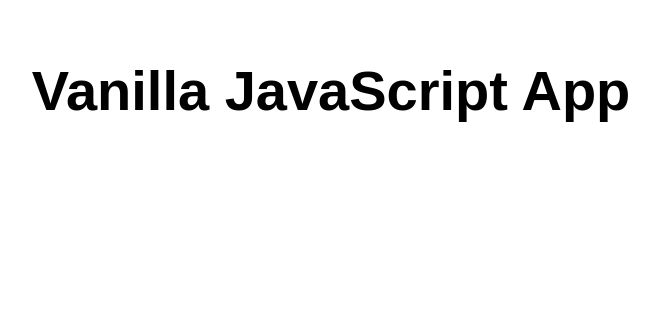
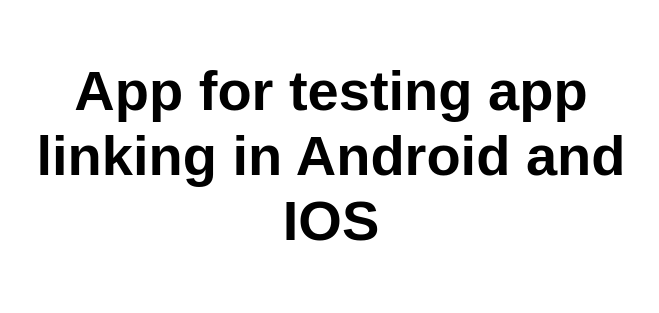
Before and after one commit to Brivy/AppLinkTest, a website: page src/index.html in a window 1280 px wide. Shown: the whole page, without its empty margins (309-968 px from the left). Drawn offline with Linux system fonts and the light colour scheme.

Commit message:
Change homepage text

```diff
--- a/src/index.html
+++ b/src/index.html
@@ -5,12 +5,12 @@
   <meta charset="UTF-8">
   <meta name="viewport" content="width=device-width, initial-scale=1.0">
   <link rel="stylesheet" href="styles.css">
-  <title>Vanilla JavaScript App</title>
+  <title>AppLinkTest</title>
 </head>
 
 <body>
   <main>
-    <h1>Vanilla JavaScript App</h1>
+    <h1>App for testing app linking in Android and IOS</h1>
   </main>
 </body>
 
```
